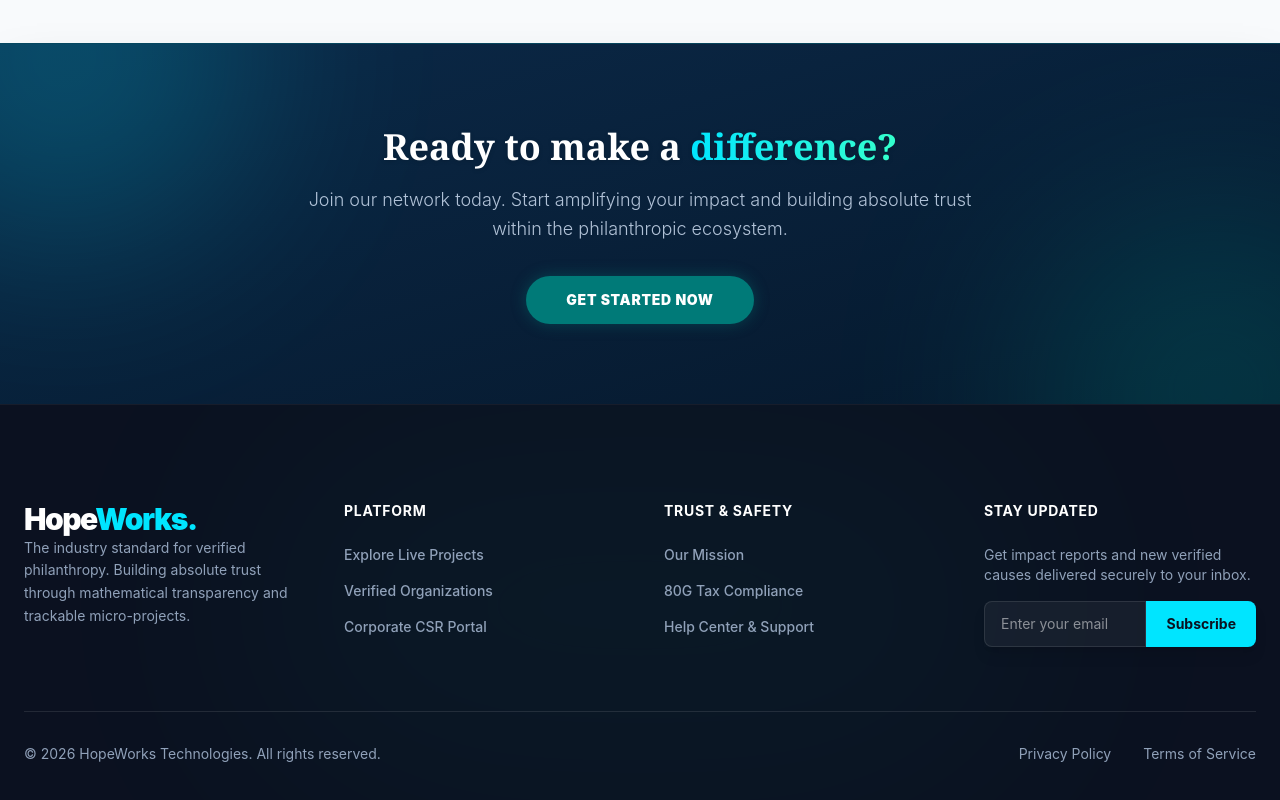
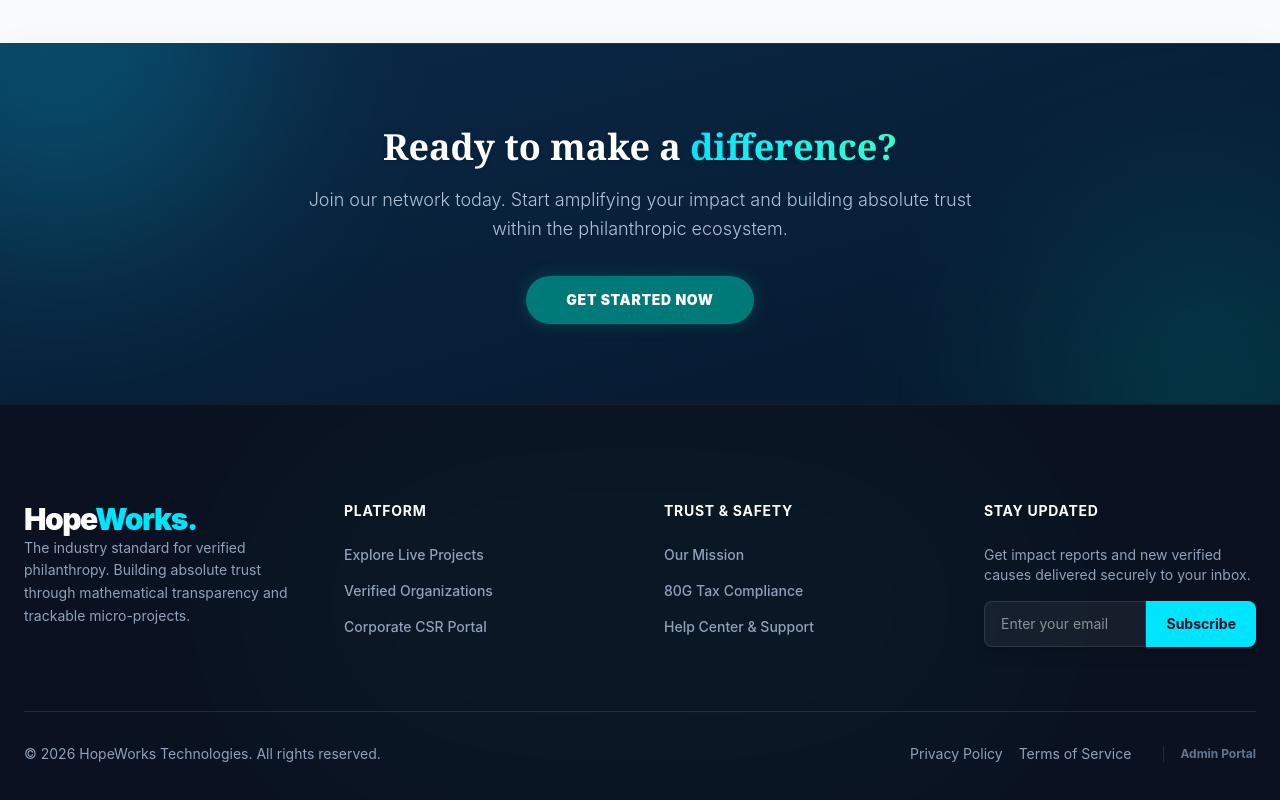
Before and after one commit to aashishdubey3/hopeworks-platform, a React (Vite) app in the folder frontend/: page / in a window 1280 px wide. Shown: the part 1509-2309 px from the top of the page. Built offline with nearby package versions, Linux system fonts and the light colour scheme; no server answers.

Commit message:
added and fixed admin panel

```diff
--- a/frontend/src/components/Layout.jsx
+++ b/frontend/src/components/Layout.jsx
@@ -169,9 +169,14 @@ export default function Layout({ children }) {
           </div>
           <div className="border-t border-white/10 pt-8 flex flex-col md:flex-row justify-between items-center gap-4 text-sm">
             <p>© {new Date().getFullYear()} HopeWorks Technologies. All rights reserved.</p>
-            <div className="flex gap-8">
+            <div className="flex gap-4 items-center">
               <Link to="/privacy" className="hover:text-white transition-colors">Privacy Policy</Link>
               <Link to="/terms" className="hover:text-white transition-colors">Terms of Service</Link>
+
+              {/* THE DISCRETE ADMIN LINK */}
+              <Link to="/admin" className="text-xs font-bold text-slate-500 hover:text-[#00E5FF] transition-colors ml-4 border-l border-white/10 pl-4">
+                Admin Portal
+              </Link>
             </div>
           </div>
         </div>
```
Also changed, not shown: frontend/vercel.json (added).
